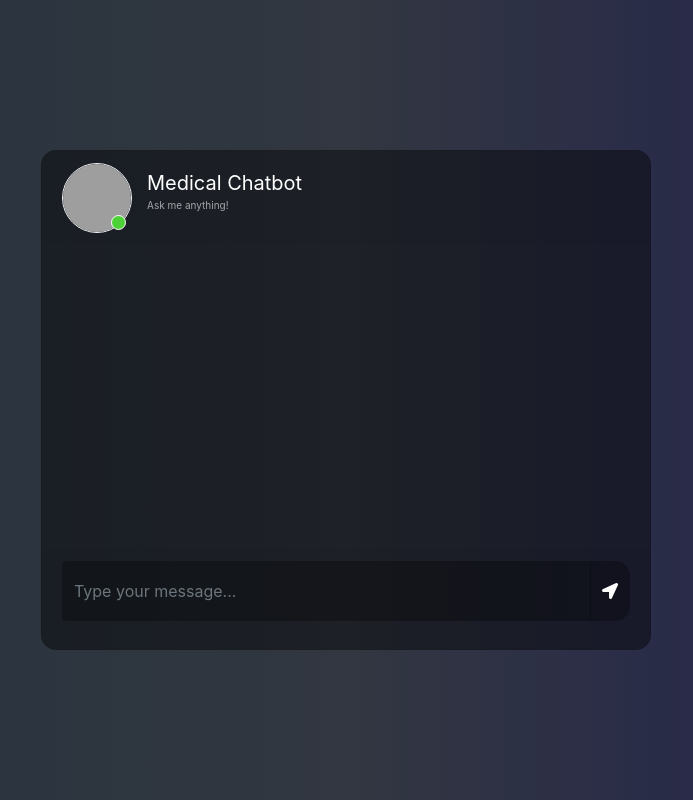
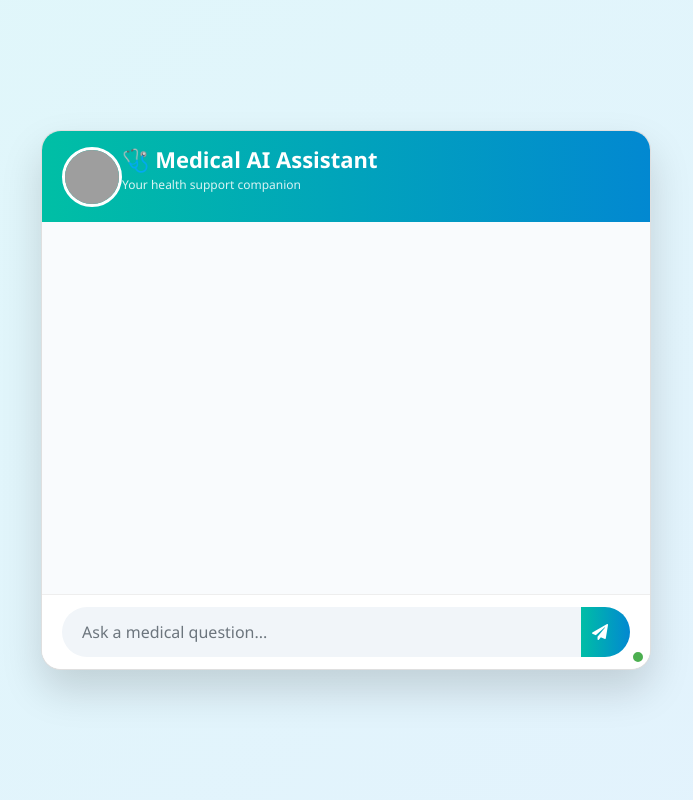
Before and after one commit to sarthak2863/Medical-Chatbot-with-LLMs-LangChain-Pinecone-Flask-AWS, a Flask app: page / in a window 1280 px wide. Shown: the whole page, without its empty margins (294-987 px from the left). Run offline with Flask 3, Linux system fonts and the light colour scheme; some libraries are stand-ins or nearby versions; grey boxes are pictures that could not be loaded.

Commit message:
web app updated

```diff
--- a/static/style.css
+++ b/static/style.css
@@ -1,223 +1,139 @@
-body,html{
-	height: 100%;
-	margin: 0;
-	background: rgb(44, 47, 59);
-   background: -webkit-linear-gradient(to right, rgb(40, 59, 34), rgb(54, 60, 70), rgb(32, 32, 43));
-	background: linear-gradient(to right, rgb(38, 51, 61), rgb(50, 55, 65), rgb(33, 33, 78));
+/* ===== GLOBAL ===== */
+body, html {
+    height: 100%;
+    margin: 0;
+    font-family: 'Segoe UI', sans-serif;
 }
 
-.chat{
-	margin-top: auto;
-	margin-bottom: auto;
+.medical-bg {
+    background: linear-gradient(135deg, #e0f7fa, #e3f2fd);
 }
-.card{
-	height: 500px;
-	border-radius: 15px !important;
-	background-color: rgba(0,0,0,0.4) !important;
+
+/* ===== CHAT CARD ===== */
+.chat {
+    margin-top: auto;
+    margin-bottom: auto;
 }
-.contacts_body{
-	padding:  0.75rem 0 !important;
-	overflow-y: auto;
-	white-space: nowrap;
+
+.card {
+    height: 540px;
+    border-radius: 20px;
+    background: #ffffff;
+    box-shadow: 0 20px 40px rgba(0,0,0,0.15);
+    overflow: hidden;
 }
-.msg_card_body{
-	overflow-y: auto;
+
+/* ===== HEADER ===== */
+.card-header {
+    background: linear-gradient(90deg, #00bfa5, #0288d1);
+    color: white;
+    border-bottom: none;
 }
-.card-header{
-	border-radius: 15px 15px 0 0 !important;
-	border-bottom: 0 !important;
+
+.user_info span {
+    font-size: 22px;
+    font-weight: 600;
 }
-.card-footer{
-border-radius: 0 0 15px 15px !important;
-	border-top: 0 !important;
+
+.user_info p {
+    font-size: 12px;
+    opacity: 0.85;
 }
-.container{
-	align-content: center;
+
+/* ===== AVATARS ===== */
+.user_img {
+    height: 60px;
+    width: 60px;
+    border: 3px solid white;
 }
-.search{
-	border-radius: 15px 0 0 15px !important;
-	background-color: rgba(0,0,0,0.3) !important;
-	border:0 !important;
-	color:white !important;
+
+.user_img_msg {
+    height: 38px;
+    width: 38px;
+    border: 2px solid white;
 }
-.search:focus{
-	 box-shadow:none !important;
-   outline:0px !important;
+
+.online_icon {
+    position: absolute;
+    height: 14px;
+    width: 14px;
+    background-color: #4caf50;
+    border-radius: 50%;
+    bottom: 5px;
+    right: 5px;
+    border: 2px solid white;
 }
-.type_msg{
-	background-color: rgba(0,0,0,0.3) !important;
-	border:0 !important;
-	color:white !important;
-	height: 60px !important;
-	overflow-y: auto;
+
+/* ===== CHAT BODY ===== */
+.msg_card_body {
+    background: #f9fbfd;
+    padding: 20px;
+    overflow-y: auto;
 }
-	.type_msg:focus{
-	 box-shadow:none !important;
-   outline:0px !important;
+
+/* ===== MESSAGES ===== */
+.msg_cotainer {
+    background: #e3f2fd;
+    color: #0d47a1;
+    border-radius: 18px;
+    padding: 12px 15px;
+    max-width: 75%;
+    animation: fadeIn 0.3s ease-in;
 }
-.attach_btn{
-	border-radius: 15px 0 0 15px !important;
-	background-color: rgba(0,0,0,0.3) !important;
-	border:0 !important;
-	color: white !important;
-	cursor: pointer;
+
+.msg_cotainer_send {
+    background: #c8e6c9;
+    color: #1b5e20;
+    border-radius: 18px;
+    padding: 12px 15px;
+    max-width: 75%;
+    animation: fadeIn 0.3s ease-in;
 }
-.send_btn{
-	border-radius: 0 15px 15px 0 !important;
-	background-color: rgba(0,0,0,0.3) !important;
-	border:0 !important;
-	color: white !important;
-	cursor: pointer;
+
+/* ===== TIMESTAMP ===== */
+.msg_time,
+.msg_time_send {
+    font-size: 10px;
+    opacity: 0.6;
+    display: block;
+    margin-top: 5px;
 }
-.search_btn{
-	border-radius: 0 15px 15px 0 !important;
-	background-color: rgba(0,0,0,0.3) !important;
-	border:0 !important;
-	color: white !important;
-	cursor: pointer;
+
+/* ===== INPUT ===== */
+.card-footer {
+    background: #ffffff;
+    border-top: 1px solid #eee;
 }
-.contacts{
-	list-style: none;
-	padding: 0;
+
+.type_msg {
+    border: none;
+    height: 50px;
+    border-radius: 25px;
+    background: #f1f5f9;
+    padding-left: 20px;
 }
-.contacts li{
-	width: 100% !important;
-	padding: 5px 10px;
-	margin-bottom: 15px !important;
+
+.type_msg:focus {
+    outline: none;
+    box-shadow: none;
 }
-.active{
-	background-color: rgba(0,0,0,0.3);
+
+.send_btn {
+    background: linear-gradient(90deg, #00bfa5, #0288d1);
+    color: white;
+    border-radius: 50%;
+    width: 50px;
+    height: 50px;
+    border: none;
+    cursor: pointer;
 }
-.user_img{
-	height: 70px;
-	width: 70px;
-	border:1.5px solid #f5f6fa;
 
+.send_btn:hover {
+    opacity: 0.9;
 }
-.user_img_msg{
-	height: 40px;
-	width: 40px;
-	border:1.5px solid #f5f6fa;
 
+/* ===== ANIMATION ===== */
+@keyframes fadeIn {
+    from { opacity: 0; transform: translateY(10px); }
+    to { opacity: 1; transform: translateY(0); }
 }
-.img_cont{
-	position: relative;
-	height: 70px;
-	width: 70px;
-}
-.img_cont_msg{
-	height: 40px;
-	width: 40px;
-}
-.online_icon{
-	position: absolute;
-	height: 15px;
-	width:15px;
-	background-color: #4cd137;
-	border-radius: 50%;
-	bottom: 0.2em;
-	right: 0.4em;
-	border:1.5px solid white;
-}
-.offline{
-	background-color: #c23616 !important;
-}
-.user_info{
-	margin-top: auto;
-	margin-bottom: auto;
-	margin-left: 15px;
-}
-.user_info span{
-	font-size: 20px;
-	color: white;
-}
-.user_info p{
-	font-size: 10px;
-	color: rgba(255,255,255,0.6);
-}
-.video_cam{
-	margin-left: 50px;
-	margin-top: 5px;
-}
-.video_cam span{
-	color: white;
-	font-size: 20px;
-	cursor: pointer;
-	margin-right: 20px;
-}
-.msg_cotainer{
-	margin-top: auto;
-	margin-bottom: auto;
-	margin-left: 10px;
-	border-radius: 25px;
-	background-color: rgb(82, 172, 255);
-	padding: 10px;
-	position: relative;
-}
-.msg_cotainer_send{
-	margin-top: auto;
-	margin-bottom: auto;
-	margin-right: 10px;
-	border-radius: 25px;
-	background-color: #58cc71;
-	padding: 10px;
-	position: relative;
-}
-.msg_time{
-	position: absolute;
-	left: 0;
-	bottom: -15px;
-	color: rgba(255,255,255,0.5);
-	font-size: 10px;
-}
-.msg_time_send{
-	position: absolute;
-	right:0;
-	bottom: -15px;
-	color: rgba(255,255,255,0.5);
-	font-size: 10px;
-}
-.msg_head{
-	position: relative;
-}
-#action_menu_btn{
-	position: absolute;
-	right: 10px;
-	top: 10px;
-	color: white;
-	cursor: pointer;
-	font-size: 20px;
-}
-.action_menu{
-	z-index: 1;
-	position: absolute;
-	padding: 15px 0;
-	background-color: rgba(0,0,0,0.5);
-	color: white;
-	border-radius: 15px;
-	top: 30px;
-	right: 15px;
-	display: none;
-}
-.action_menu ul{
-	list-style: none;
-	padding: 0;
-	margin: 0;
-}
-.action_menu ul li{
-	width: 100%;
-	padding: 10px 15px;
-	margin-bottom: 5px;
-}
-.action_menu ul li i{
-	padding-right: 10px;
-}
-.action_menu ul li:hover{
-	cursor: pointer;
-	background-color: rgba(0,0,0,0.2);
-}
-@media(max-width: 576px){
-	.contacts_card{
-	margin-bottom: 15px !important;
-}
-}
--- a/templates/chat.html
+++ b/templates/chat.html
@@ -1,78 +1,114 @@
-<link href="//maxcdn.bootstrapcdn.com/bootstrap/4.1.1/css/bootstrap.min.css" rel="stylesheet" id="bootstrap-css">
-<script src="//maxcdn.bootstrapcdn.com/bootstrap/4.1.1/js/bootstrap.min.js"></script>
-<script src="//cdnjs.cloudflare.com/ajax/libs/jquery/3.2.1/jquery.min.js"></script>
+<!DOCTYPE html>
+<html lang="en">
+<head>
+    <meta charset="UTF-8">
+    <title>Medical AI Chatbot</title>
 
-<!DOCTYPE html>
-<html>
-	<head>
-		<title>Chatbot</title>
-		<link rel="stylesheet" href="https://stackpath.bootstrapcdn.com/bootstrap/4.1.3/css/bootstrap.min.css" integrity="sha384-MCw98/SFnGE8fJT3GXwEOngsV7Zt27NXFoaoApmYm81iuXoPkFOJwJ8ERdknLPMO" crossorigin="anonymous">
-		<link rel="stylesheet" href="https://use.fontawesome.com/releases/v5.5.0/css/all.css" integrity="sha384-B4dIYHKNBt8Bc12p+WXckhzcICo0wtJAoU8YZTY5qE0Id1GSseTk6S+L3BlXeVIU" crossorigin="anonymous">
-		<script src="https://ajax.googleapis.com/ajax/libs/jquery/3.3.1/jquery.min.js"></script>
-		<link rel="stylesheet" type="text/css" href="{{ url_for('static', filename='style.css')}}"/>
+    <!-- Bootstrap -->
+    <link rel="stylesheet" href="https://stackpath.bootstrapcdn.com/bootstrap/4.5.2/css/bootstrap.min.css">
+
+    <!-- Font Awesome -->
+    <link rel="stylesheet" href="https://use.fontawesome.com/releases/v5.15.4/css/all.css">
+
+    <!-- jQuery -->
+    <script src="https://ajax.googleapis.com/ajax/libs/jquery/3.5.1/jquery.min.js"></script>
+
+    <!-- Custom CSS -->
+    <link rel="stylesheet" href="{{ url_for('static', filename='style.css') }}">
 </head>
 
+<body class="medical-bg">
 
-	<body>
 <div class="container-fluid h-100">
     <div class="row justify-content-center h-100">
         <div class="col-md-8 col-xl-6 chat">
             <div class="card">
+
+                <!-- HEADER -->
                 <div class="card-header msg_head">
-							<div class="d-flex bd-highlight">
+                    <div class="d-flex align-items-center">
                         <div class="img_cont">
-									<img src="https://cdn-icons-png.flaticon.com/512/387/387569.png" class="rounded-circle user_img">
-									<!-- <img src="https://www.prdistribution.com/spirit/uploads/pressreleases/2019/newsreleases/d83341deb75c4c4f6b113f27b1e42cd8-chatbot-florence-already-helps-thousands-of-patients-to-remember-their-medication.png" class="rounded-circle user_img"> -->
+                            <img src="https://cdn-icons-png.flaticon.com/512/387/387569.png"
+                                 class="rounded-circle user_img">
                             <span class="online_icon"></span>
                         </div>
                         <div class="user_info">
-									<span>Medical Chatbot</span>
-									<p>Ask me anything!</p>
+                            <span>🩺 Medical AI Assistant</span>
+                            <p>Your health support companion</p>
                         </div>
                     </div>
                 </div>
-						<div id="messageFormeight" class="card-body msg_card_body">
 
+                <!-- CHAT BODY -->
+                <div id="messageFormeight" class="card-body msg_card_body"></div>
 
-						</div>
+                <!-- INPUT -->
                 <div class="card-footer">
                     <form id="messageArea" class="input-group">
-                                <input type="text" id="text" name="msg" placeholder="Type your message..." autocomplete="off" class="form-control type_msg" required/>
+                        <input type="text" id="text" name="msg"
+                               placeholder="Ask a medical question..."
+                               autocomplete="off"
+                               class="form-control type_msg"
+                               required>
                         <div class="input-group-append">
-									<button type="submit" id="send" class="input-group-text send_btn"><i class="fas fa-location-arrow"></i></button>
+                            <button type="submit" class="input-group-text send_btn">
+                                <i class="fas fa-paper-plane"></i>
+                            </button>
                         </div>
                     </form>
                 </div>
+
             </div>
         </div>
     </div>
 </div>
 
+<!-- SCRIPT -->
 <script>
-			$(document).ready(function() {
-				$("#messageArea").on("submit", function(event) {
-					const date = new Date();
-					const hour = date.getHours();
-					const minute = date.getMinutes();
-					const str_time = hour+":"+minute;
-					var rawText = $("#text").val();
+$(document).ready(function () {
+    $("#messageArea").on("submit", function (event) {
+        event.preventDefault();
 
-					var userHtml = '<div class="d-flex justify-content-end mb-4"><div class="msg_cotainer_send">' + rawText + '<span class="msg_time_send">'+ str_time + '</span></div><div class="img_cont_msg"><img src="https://i.ibb.co/d5b84Xw/Untitled-design.png" class="rounded-circle user_img_msg"></div></div>';
+        const time = new Date().toLocaleTimeString([], {hour: '2-digit', minute:'2-digit'});
+        let rawText = $("#text").val();
+
+        let userHtml = `
+        <div class="d-flex justify-content-end mb-4">
+            <div class="msg_cotainer_send">
+                ${rawText}
+                <span class="msg_time_send">${time}</span>
+            </div>
+            <div class="img_cont_msg">
+                <img src="https://i.ibb.co/d5b84Xw/Untitled-design.png"
+                     class="rounded-circle user_img_msg">
+            </div>
+        </div>`;
 
         $("#text").val("");
         $("#messageFormeight").append(userHtml);
+        $("#messageFormeight").scrollTop($("#messageFormeight")[0].scrollHeight);
 
         $.ajax({
-						data: {
-							msg: rawText,
-						},
             type: "POST",
             url: "/get",
-					}).done(function(data) {
-						var botHtml = '<div class="d-flex justify-content-start mb-4"><div class="img_cont_msg"><img src="https://cdn-icons-png.flaticon.com/512/387/387569.png" class="rounded-circle user_img_msg"></div><div class="msg_cotainer">' + data + '<span class="msg_time">' + str_time + '</span></div></div>';
-						$("#messageFormeight").append($.parseHTML(botHtml));
+            data: { msg: rawText }
+        }).done(function (data) {
+
+            let botHtml = `
+            <div class="d-flex justify-content-start mb-4">
+                <div class="img_cont_msg">
+                    <img src="https://cdn-icons-png.flaticon.com/512/387/387569.png"
+                         class="rounded-circle user_img_msg">
+                </div>
+                <div class="msg_cotainer">
+                    ${data}
+                    <span class="msg_time">${time}</span>
+                </div>
+            </div>`;
+
+            $("#messageFormeight").append(botHtml);
+            $("#messageFormeight").scrollTop($("#messageFormeight")[0].scrollHeight);
         });
-					event.preventDefault();
     });
 });
 </script>
```
Lines whose indentation alone changed are shown as unchanged.
